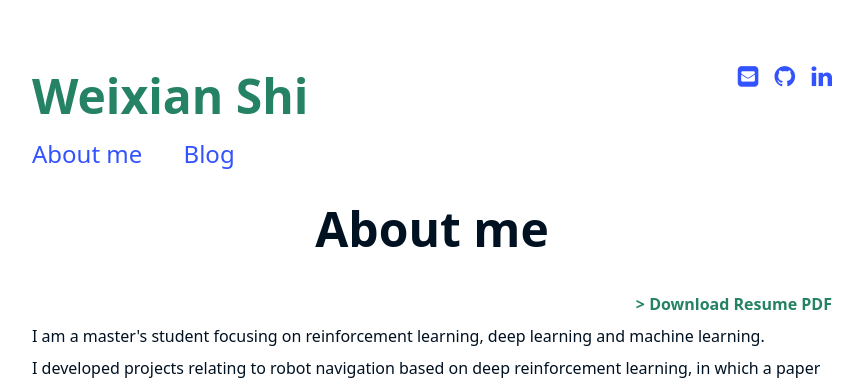
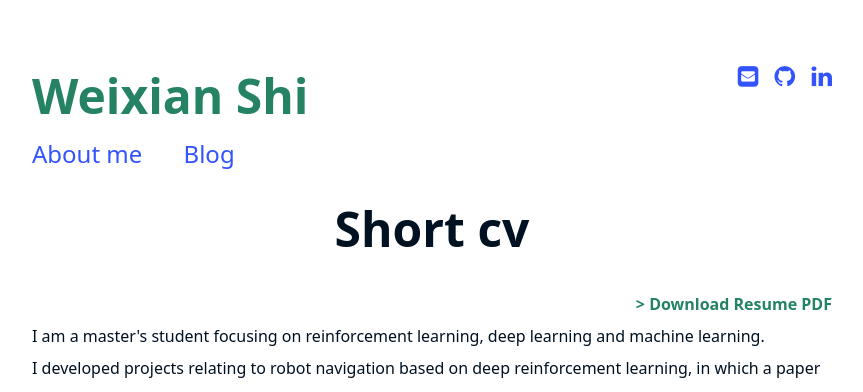
Before and after one commit to weixians/weixians.github.io, a Jekyll site: the page built from about_me.html, in a window 1280 px wide. Shown: the top 392 px of the page, without its empty margins (208-1071 px from the left). Built offline with Jekyll 4.4.1, drawn with Linux system fonts in a browser that asks for light colours.

Commit message:
change content

```diff
--- a/about_me.html
+++ b/about_me.html
@@ -1,6 +1,6 @@
 ---
 layout: page
-title: About me
+title: Short cv
 subtitle:
 ---
 <head>
```
